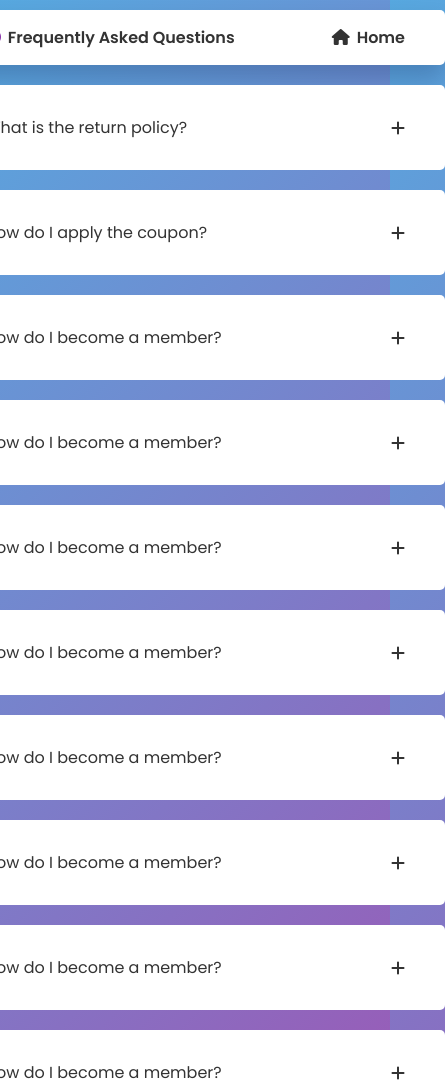
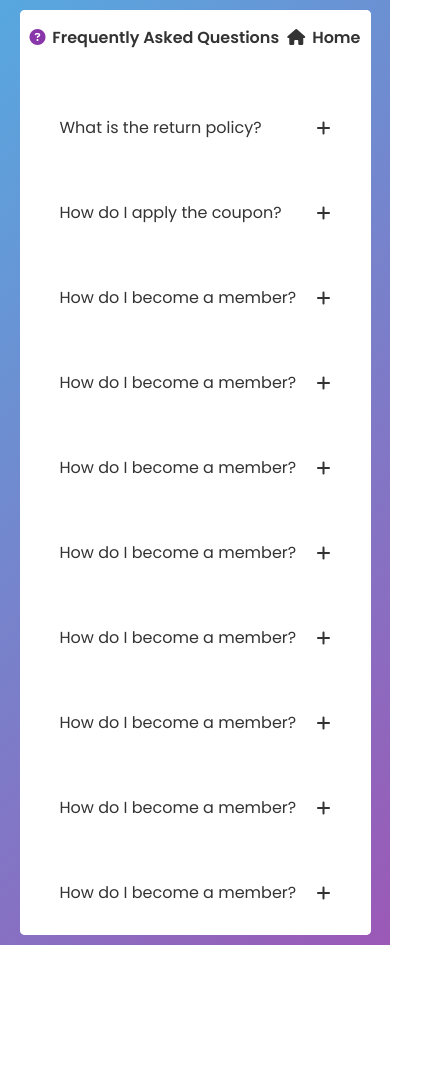
Before and after one commit to GrpProj/PayBill, a plain HTML site: page faq.html in a window 390 px wide. Shown: the top 1084 px of the page, 445 px wide, since content can reach past the window. After the commit the page ends 945 px from the top, so only its background shows below. Drawn offline with Linux system fonts and the light colour scheme.

Commit message:
Update faq.css

```diff
--- a/faq.css
+++ b/faq.css
@@ -6,7 +6,6 @@
     box-sizing: border-box;
 }
 body{
-    /* height: 100vh; */
     display: flex;
     justify-content: center;
     align-items: center;
@@ -15,12 +14,13 @@ body{
 }
 .container{
     width: 45%;
-    min-width: 500px;
+    /* min-width: 400px; */
     /* position: absolute;
     transform: translate(-50%,-50%); */
     /* top: 50%;
     left: 50%; */
     border-radius: 5px;
+    background-color: #fff;
 }
 .faq-link{
     font-size: 1rem;
@@ -51,8 +51,9 @@ body{
     margin-bottom: 20px;
     padding: 15px 40px;
     border-radius: 5px;
-    box-shadow: 0 15px 25px rgba(0,0,50,0.2);
+    /* box-shadow: 0 15px 25px rgba(0,0,50,0.2); */
     display: flex;
+
     align-items: center;
     justify-content: space-between;
 }
@@ -95,3 +96,27 @@ body{
     overflow: hidden;
     transition: all 1s;
 }
+
+@media (max-width: 667px){
+
+      .container{
+        align-items: left;
+        justify-content: left;
+        margin: 0;
+        width: 90vw;
+
+      }
+      .wrapper{
+        align-items: left;
+        justify-content: left;
+        margin: 0;
+        width: 90vw;
+      }
+      .heading{
+
+        align-self: center;
+        padding: 15px 10px;
+        font-size: 12px;
+
+      }
+}
```
